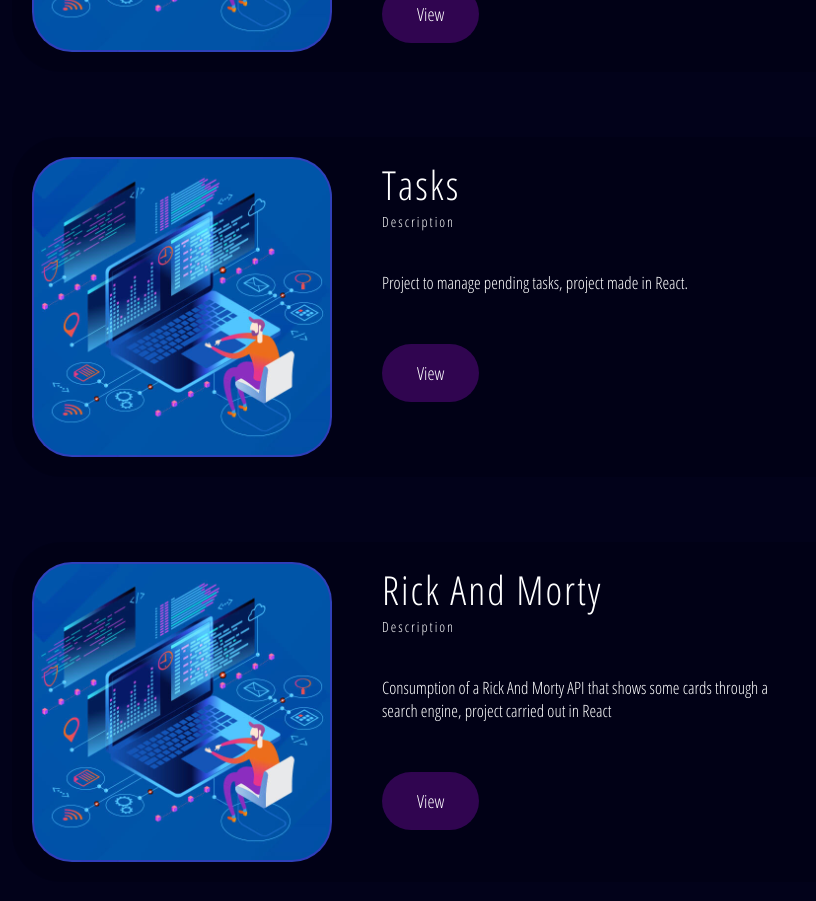
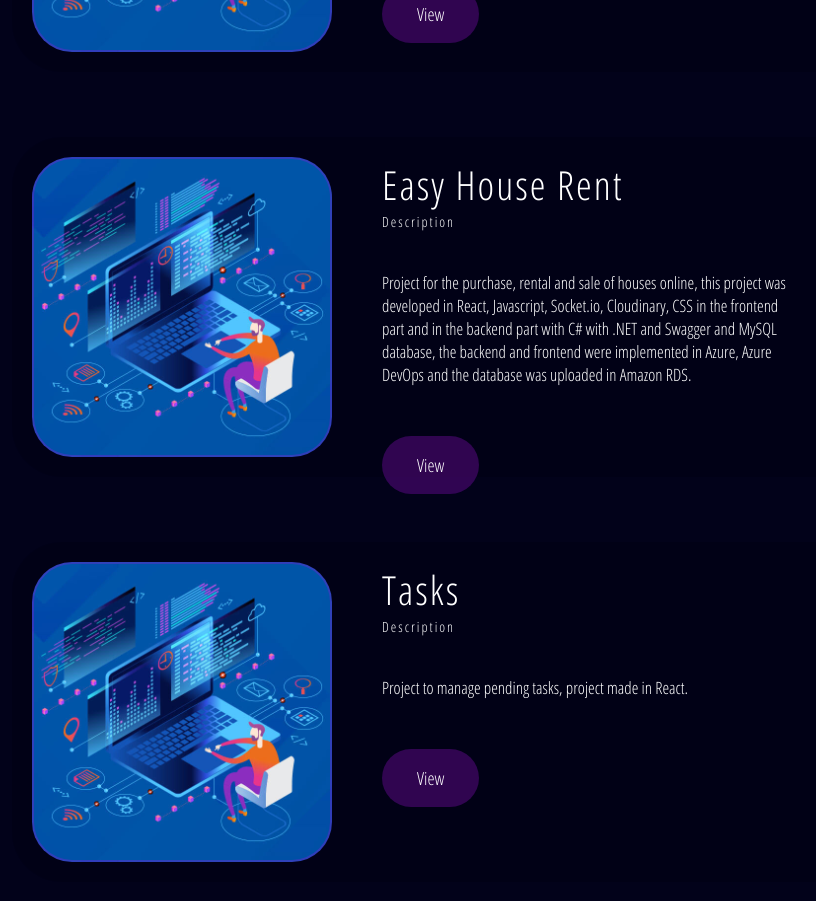
Before and after one commit to JuanFlorez1326/Portfolio-1.0, a React (Create React App) app: page / in a window 1280 px wide. Shown: the part 2380-3281 px from the top of the page, without its empty margins (188-1004 px from the left). Built offline with nearby package versions, Linux system fonts and the light colour scheme.

Commit message:
ADD: New Project Easy House Rent

```diff
--- a/src/components/Projects/Projects.jsx
+++ b/src/components/Projects/Projects.jsx
@@ -12,9 +12,26 @@
           <h1 className="name">Contact Book</h1>
           <h3 className="position">Description</h3>
           <h4 className="about">
-            Project created to list and save your contacts in a very simple way, this project was created in Angular 14, Express with TypeScript and as a MongoDB database.
+            Project created to list and save your contacts in a very simple way,
+            this project was created in Angular 14, Express with TypeScript and
+            as a MongoDB database.
           </h4>
           <a href="https://contactbook-front.netlify.app/#/home" target='_blank' rel='noopener noreferrer' className="contact-member"><span>View</span></a>
+        </div>
+      </div>
+
+      <div className="member member-3">
+        <div className="member-img"></div>
+        <div className="member-info">
+          <h1 className="name">Easy House Rent</h1>
+          <h3 className="position">Description</h3>
+          <h4 className="about">
+            Project for the purchase, rental and sale of houses online, this project was developed in React,
+            Javascript, Socket.io, Cloudinary, CSS in the frontend part and in the backend part with C# with
+            .NET and Swagger and MySQL database, the backend and frontend were implemented in Azure, Azure DevOps
+            and the database was uploaded in Amazon RDS.
+          </h4>
+          <a href="http://ehr.herokuapp.com/#/" target='_blank' rel='noopener noreferrer' className="contact-member"><span>View</span></a>
         </div>
       </div>
 
```
